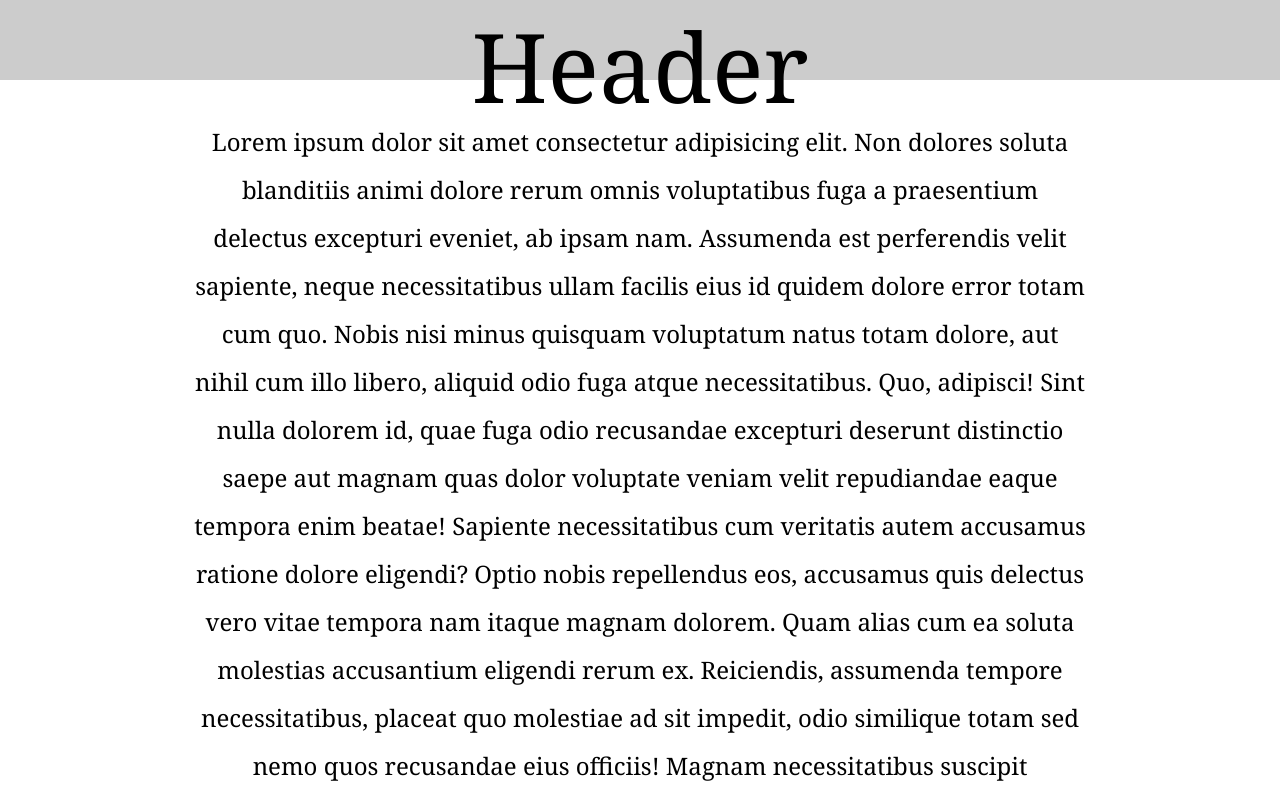
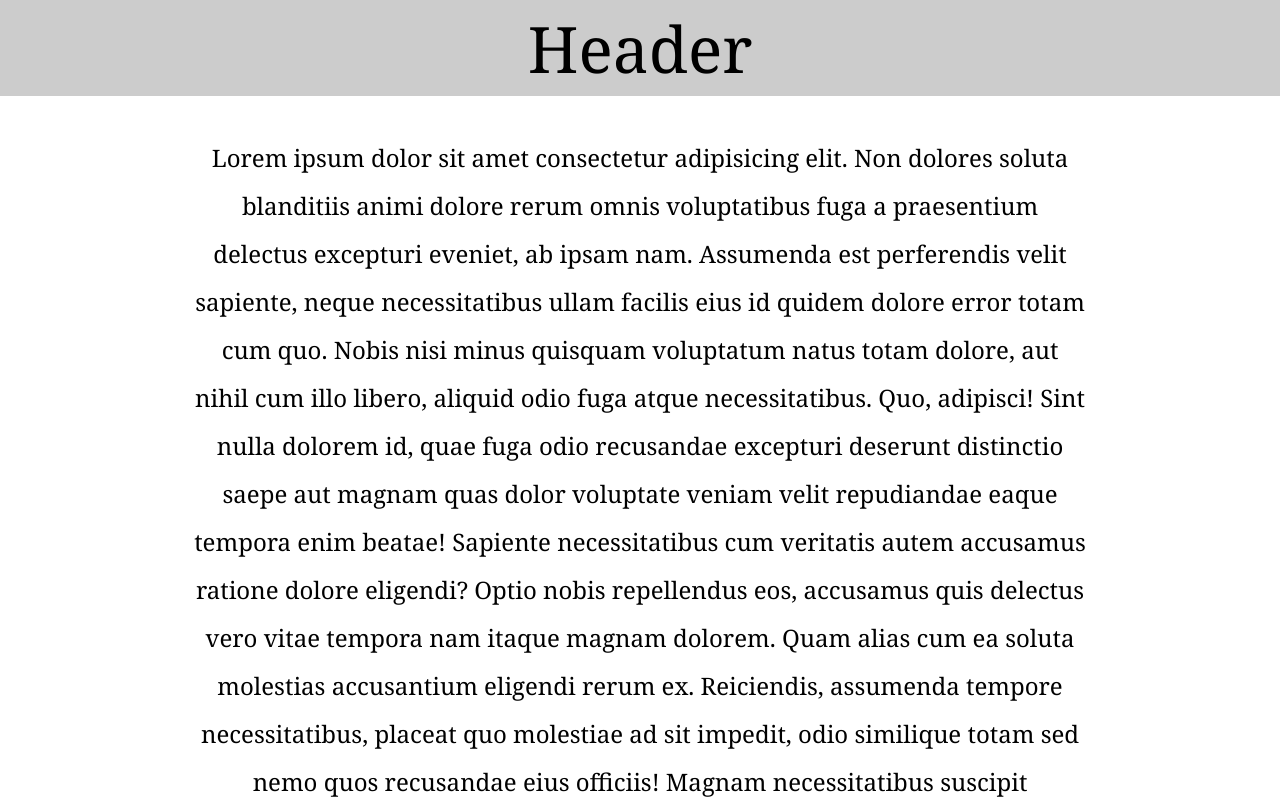
Before and after one commit to dkennell/ui-mini-project-2, a plain HTML site: page index.html in a window 1280 px wide. Shown: the top 800 px of the page. Drawn offline with Linux system fonts and the light colour scheme.

Commit message:
Switch from percentage to em in the header

```diff
--- a/index.html
+++ b/index.html
@@ -1,3 +1,4 @@
+<meta name="viewport" content="width=device-width,initial-scale=1">
 <link rel="stylesheet" href="./styles.css">
 
 <header class="header">
--- a/styles.scss
+++ b/styles.scss
@@ -6,14 +6,14 @@ body {
 
 .header {
   display: grid;
-  height: 10%;
+  height: 6em;
   align-items: center;
   justify-items: center;
   background-color: #ccc;
   margin: 0 0 1em 0;
 
   &__text {
-    font-size: 6em;
+    font-size: 4em;
     font-weight: 300;
     font-family: Georgia;
     margin: 0;
```
Also changed, not shown: styles.css.
